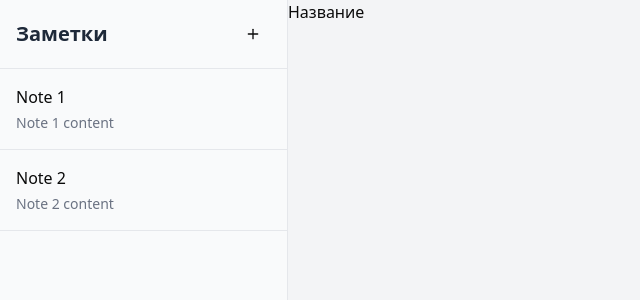
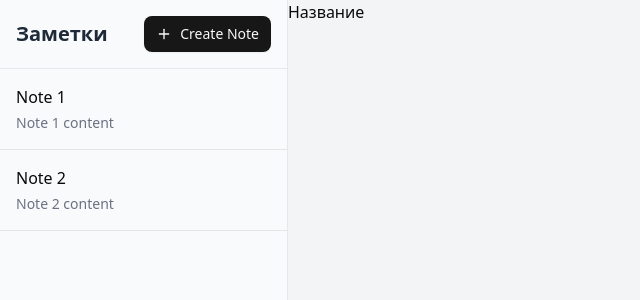
Before and after one commit to nickxsy/markdown-note, a React (Vite) app: page / in a window 1280 px wide. Shown: the top 300 px of the page, without its empty margins (0-640 px from the left). Built offline with nearby package versions, Linux system fonts and the light colour scheme.

Commit message:
chore: add basic features CreateNoteButton

```diff
--- /dev/null
+++ b/src/features/note/index.ts
@@ -0,0 +1 @@
+export { CreateNoteButton } from './ui/create-note-button';
--- /dev/null
+++ b/src/features/note/ui/create-note-button.tsx
@@ -0,0 +1,12 @@
+import { PlusIcon } from 'lucide-react';
+
+import { Button } from '@/shared/ui/button';
+
+export function CreateNoteButton() {
+  return (
+    <Button>
+      <PlusIcon className="h-4 w-4" />
+      <span>Create Note</span>
+    </Button>
+  );
+}
--- a/src/pages/note/ui/note-item.tsx
+++ b/src/pages/note/ui/note-item.tsx
@@ -4,12 +4,13 @@ import type { Note } from '@/entities/note';
 
 export function NoteItem({ note }: { note: Note }) {
   return (
-    <Link
-      to={`/note/${note.id}`}
-      className="flex flex-col gap-1 border-b border-gray-200 p-4"
-    >
-      <span className="text-md">{note.title}</span>
-      <span className="text-sm text-gray-500">{note.content}</span>
-    </Link>
+    <li>
+      <Link to={`/note/${note.id}`} className="">
+        <div className="flex flex-col gap-1 border-b p-4">
+          <span className="text-md">{note.title}</span>
+          <span className="text-sm text-gray-500">{note.content}</span>
+        </div>
+      </Link>
+    </li>
   );
 }
--- a/src/pages/note/ui/note-sidebar.tsx
+++ b/src/pages/note/ui/note-sidebar.tsx
@@ -1,6 +1,4 @@
-import { PlusIcon } from 'lucide-react';
-
-import { Button } from '@/shared/ui/button';
+import { CreateNoteButton } from '@/features/note';
 
 export function NoteSidebar({ notes }: { notes: React.ReactNode }) {
   return (
@@ -8,9 +6,7 @@ export function NoteSidebar({ notes }: { notes: React.ReactNode }) {
       <div className="border-b border-gray-200 p-4">
         <div className="flex items-center justify-between">
           <h1 className="text-xl font-semibold text-gray-800">Заметки</h1>
-          <Button variant="ghost" size="icon">
-            <PlusIcon />
-          </Button>
+          <CreateNoteButton />
         </div>
       </div>
       <div className="flex-1 overflow-y-auto">{notes}</div>
```
